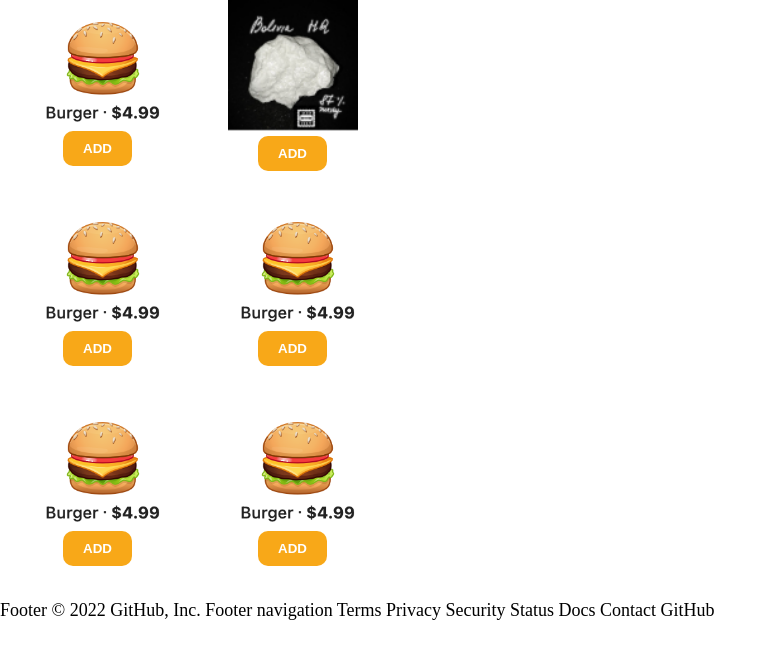
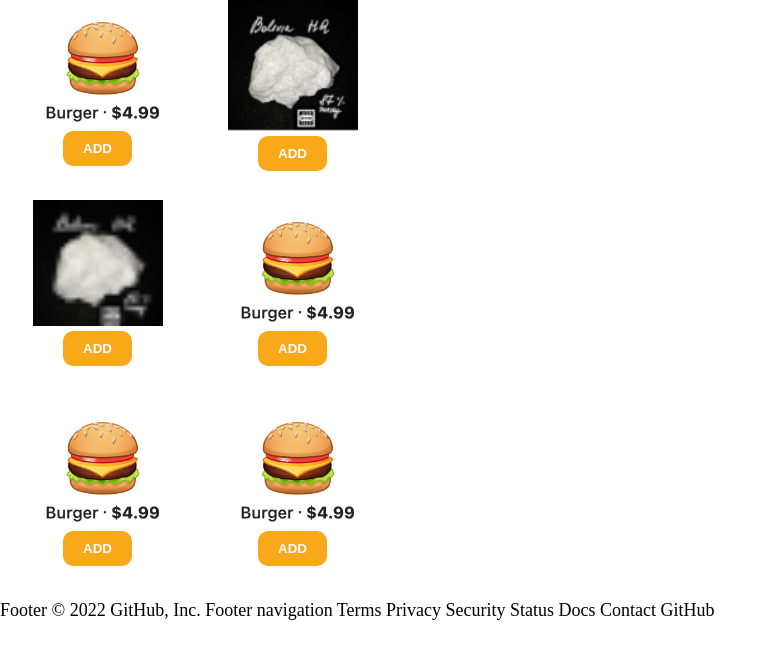
Before and after one commit to Kapussto4ka/Kapussto4ka.github.io, a plain HTML site: page index.html in a window 1280 px wide. Shown: the whole page, without its empty margins (0-777 px from the left). Drawn offline with Linux system fonts and the light colour scheme.

Commit message:
Update index.html

```diff
--- a/index.html
+++ b/index.html
@@ -21,7 +21,7 @@
                 <button class="btn" id="btn2">Add</button>
             </div>
             <div class="item">
-                <img src="1.png" alt="Burger" class="img">
+                <img src="2.1.png" alt="Burger" class="img">
                 <button class="btn" id="btn3">Add</button>
             </div>
             <div class="item">
```
